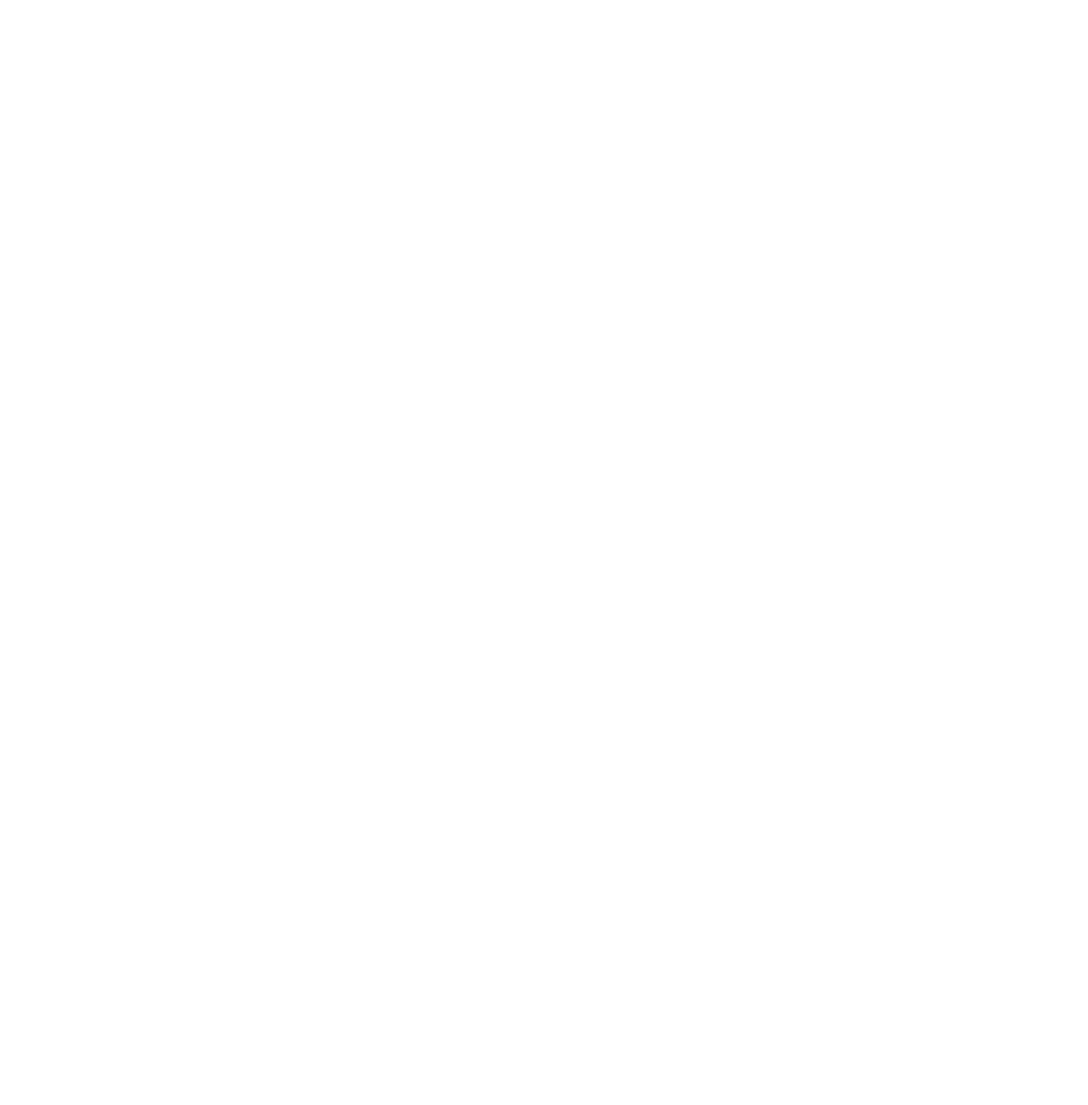
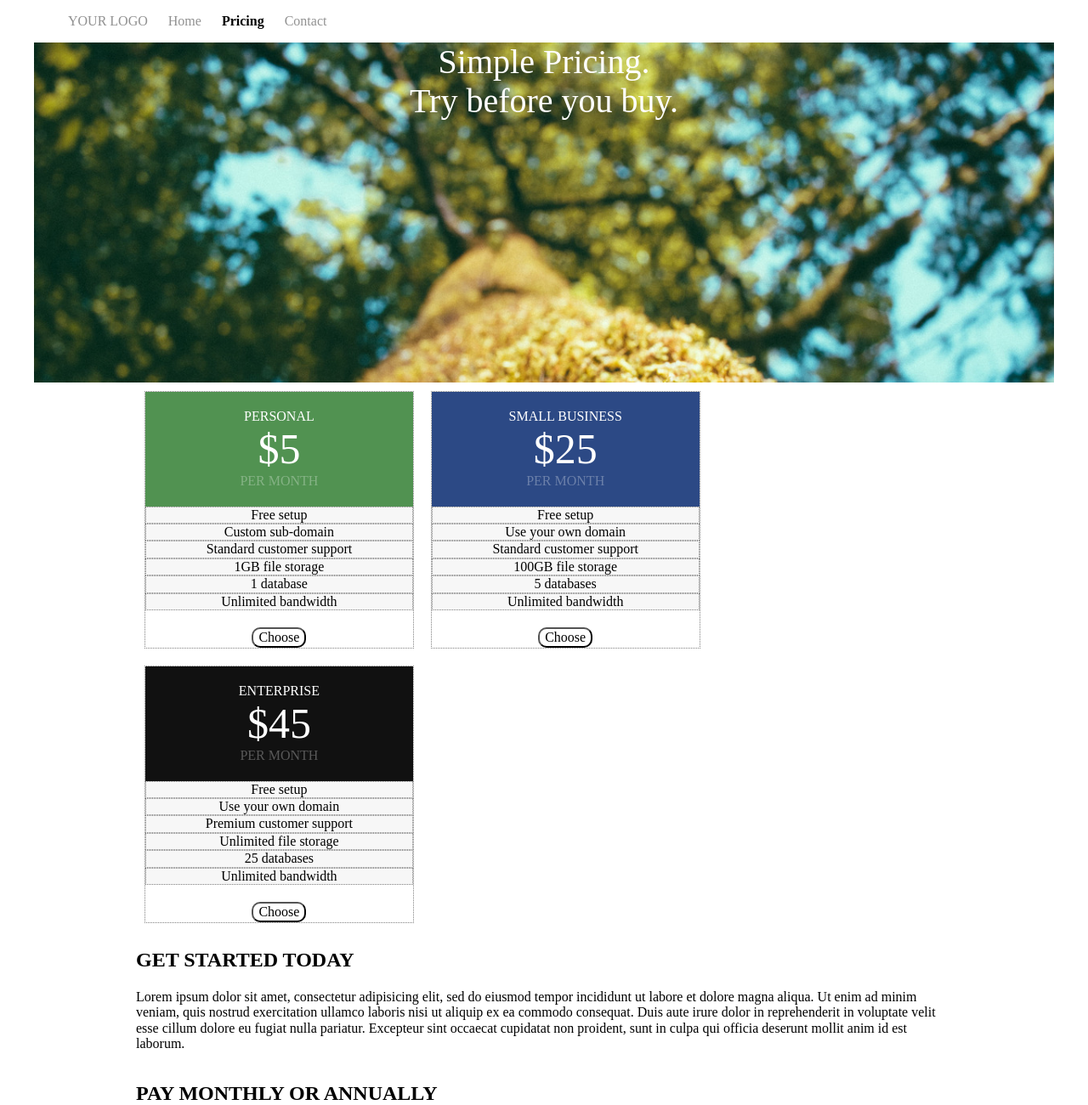
Before and after one commit to tmack44/w1d3-recreate-mockup, a plain HTML site: page index.html in a window 1280 px wide. Shown: the top 1300 px of the page at 85% size. Before the commit the page ends 800 px from the top, so only its background shows below. Drawn offline with nearby package versions, Linux system fonts and the light colour scheme.

Commit message:
content and initial styling

```diff
--- a/css/global.css
+++ b/css/global.css
@@ -12,37 +12,132 @@ img {
   zoom: 1;
 }
 
-.grid {
+.wrapper {
   margin: 0 auto;
   width: 100%;
+  max-width: 1200px;
+}
+
+header {
+
+}
+
+nav {
+
+}
+
+nav > ul > li {
+  display: inline;
+  padding-right: 20px;
+  color: #919191;
+}
+
+.active {
+  font-weight: bold;
+  color: black;
+}
+
+.header-image {
+  background-image: url("../assets/background.jpg");
+  background-size: cover;
+  height: 400px;
+}
+
+.header-text {
+  color: white;
+  text-align: center;
+  font-size: 40px;
+}
+
+main {
+  margin: 0 auto;
+  width: 80%;
   max-width: 960px;
 }
 
-.row {
+.pricing-row {
+ text-align: center;
+}
+
+.pricing-column {
+  display: inline-block;
+  float: left;
+  width: 33%;
+  /*padding: 20px;*/
+  border: 1px dotted gray;
+  margin: 10px;
+}
+
+.column-header {
+  color: white;
+  padding: 20px;
+  color: white
+}
+
+.pricing-plan {
 
 }
 
-.column {
-  display: inline-block;
-  float: left;
-  width: calc(100% / 3);
-  padding: 20px;
+.price {
+  font-size: 50px;
 }
 
-.text-column {
-  columns: 3
+.pricing-rate {
+  color: rgba(255,255,255,.3);
 }
 
-#banner {
-  position: fixed;
-  z-index: 1;
-  top: 30px;
-  left: -45px;
-  background-color: rgb(183, 145, 242);
-  color: white;
-  padding: 15px;
-  width: 200px;
-  text-align: center;
-  transform: rotate(-45deg);
-  box-shadow: 2px 2px 10px rgba(0,0,0,.3);
+.column-main {
+
 }
+
+.column-list {
+  background-color: #F7F7F7;
+  border: 1px dotted gray;
+}
+
+.column-footer {
+
+}
+
+button {
+  border-radius: 10px;
+  background: transparent;
+  margin-top: 20px;
+}
+
+#personal {
+  background-color: #519251;
+}
+
+#small-business {
+  background-color: #2C4985;
+}
+
+#enterprise {
+  background-color: #111111;
+}
+
+.text-row {
+  float:left;
+  clear: both;
+}
+
+.text-row > section {
+  float:left;
+}
+
+footer {
+ clear: both;
+ background-color: #111111;
+ color: #7D7D7D;
+ text-align: center;
+ padding: 20px;
+}
+
+footer > a {
+  color: #989898;
+}
+
+footer > a:visited {
+  color: #989898;
+}
--- a/index.html
+++ b/index.html
@@ -0,0 +1,154 @@
+<!DOCTYPE html>
+<html lang="en">
+<head>
+  <title></title>
+  <meta http-equiv="Content-Type" content="text/html; charset=utf-8" />
+  <meta http-equiv="X-UA-Compatible" content="IE=edge" />
+  <meta name="viewport" content="width=device-width, initial-scale=1.0" />
+  <!-- Stylesheets go here. -->
+  <link rel="stylesheet" type="text/css" href="https://cdnjs.cloudflare.com/ajax/libs/normalize/4.2.0/normalize.min.css" />
+  <link rel="stylesheet" type="text/css" href="css/global.css" />
+</head>
+<body>
+  <div class="wrapper">
+    <header>
+      <nav>
+        <ul>
+          <li>YOUR LOGO</li>
+          <li>Home</li>
+          <li class="active">Pricing</li>
+          <li>Contact</li>
+        </ul>
+      </nav>
+      <div class="header-image">
+        <div class="header-text">
+          Simple Pricing.
+        </div>
+        <div class="header-text">
+          Try before you buy.
+        </div>
+      </div>
+    </header>
+
+    <main>
+      <div class="pricing-row">
+        <div class="pricing-column">
+          <div id="personal" class="column-header">
+            <div class="pricing-plan">PERSONAL</div>
+            <div class="price">$5</div>
+            <div class="pricing-rate">PER MONTH</div>
+          </div>
+          <div class="column-main">
+            <div class="column-list">
+              Free setup
+            </div>
+            <div class="column-list">
+              Custom sub-domain
+            </div>
+            <div class="column-list">
+              Standard customer support
+            </div>
+            <div class="column-list">
+              1GB file storage
+            </div>
+            <div class="column-list">
+              1 database
+            </div>
+            <div class="column-list">
+              Unlimited bandwidth
+            </div>
+          </div>
+          <div class="column-footer">
+            <button>Choose</button>
+          </div>
+        </div>
+        <div class="pricing-column">
+          <div id="small-business" class="column-header">
+            <div class="pricing-plan">SMALL BUSINESS</div>
+            <div class="price">$25</div>
+            <div class="pricing-rate">PER MONTH</div>
+          </div>
+          <div class="column-main">
+            <div class="column-list">
+              Free setup
+            </div>
+            <div class="column-list">
+              Use your own domain
+            </div>
+            <div class="column-list">
+              Standard customer support
+            </div>
+            <div class="column-list">
+              100GB file storage
+            </div>
+            <div class="column-list">
+              5 databases
+            </div>
+            <div class="column-list">
+              Unlimited bandwidth
+            </div>
+          </div>
+          <div class="column-footer">
+            <button>Choose</button>
+          </div>
+        </div>
+        <div class="pricing-column">
+          <div id="enterprise" class="column-header">
+            <div class="pricing-plan">ENTERPRISE</div>
+            <div class="price">$45</div>
+            <div class="pricing-rate">PER MONTH</div>
+          </div>
+          <div class="column-main">
+            <div class="column-list">
+              Free setup
+            </div>
+            <div class="column-list">
+              Use your own domain
+            </div>
+            <div class="column-list">
+              Premium customer support
+            </div>
+            <div class="column-list">
+              Unlimited file storage
+            </div>
+            <div class="column-list">
+              25 databases
+            </div>
+            <div class="column-list">
+              Unlimited bandwidth
+            </div>
+          </div>
+          <div class="column-footer">
+            <button>Choose</button>
+          </div>
+        </div>
+      </div>
+
+      <div class="text-row">
+        <section>
+          <h2>GET STARTED TODAY</h2>
+          <p>Lorem ipsum dolor sit amet, consectetur adipisicing elit, sed do eiusmod tempor incididunt ut labore et dolore magna aliqua. Ut enim ad minim veniam, quis nostrud exercitation ullamco laboris nisi ut aliquip ex ea commodo consequat. Duis aute irure dolor in reprehenderit in voluptate velit esse cillum dolore eu fugiat nulla pariatur. Excepteur sint occaecat cupidatat non proident, sunt in culpa qui officia deserunt mollit anim id est laborum.</p>
+        </section>
+        <section>
+          <h2>PAY MONTHLY OR ANNUALLY</h2>
+          <p>Lorem ipsum dolor sit amet, consectetur adipisicing elit, sed do eiusmod tempor incididunt ut labore et dolore magna aliqua. Ut enim ad minim veniam, quis nostrud exercitation ullamco laboris nisi ut aliquip ex ea commodo consequat. Duis aute irure dolor in reprehenderit in voluptate velit esse cillum dolore eu fugiat nulla pariatur. Excepteur sint occaecat cupidatat non proident, sunt in culpa qui officia deserunt mollit anim id est laborum.</p>
+        </section>
+      </div>
+      <div class="text-row">
+
+        <section>
+          <h2>24/7 CUSTOMER SUPPORT</h2>
+          <p>Lorem ipsum dolor sit amet, consectetur adipisicing elit, sed do eiusmod tempor incididunt ut labore et dolore magna aliqua. Ut enim ad minim veniam, quis nostrud exercitation ullamco laboris nisi ut aliquip ex ea commodo consequat. Duis aute irure dolor in reprehenderit in voluptate velit esse cillum dolore eu fugiat nulla pariatur. Excepteur sint occaecat cupidatat non proident, sunt in culpa qui officia deserunt mollit anim id est laborum.</p>
+        </section>
+        <section>
+          <h2>CANCEL YOUR PLAN ANYTIME</h2>
+          <p>Lorem ipsum dolor sit amet, consectetur adipisicing elit, sed do eiusmod tempor incididunt ut labore et dolore magna aliqua. Ut enim ad minim veniam, quis nostrud exercitation ullamco laboris nisi ut aliquip ex ea commodo consequat. Duis aute irure dolor in reprehenderit in voluptate velit esse cillum dolore eu fugiat nulla pariatur. Excepteur sint occaecat cupidatat non proident, sunt in culpa qui officia deserunt mollit anim id est laborum.</p>
+        </section>
+      </div>
+    </main>
+    <footer>
+      <p><a href="#">Try now</a> for 14 days. No credit card required. Header image courtesy of <a href="http://unsplash.it">Unsplash</a></p>
+    </footer>
+  </div>
+</body>
+</html>
```
